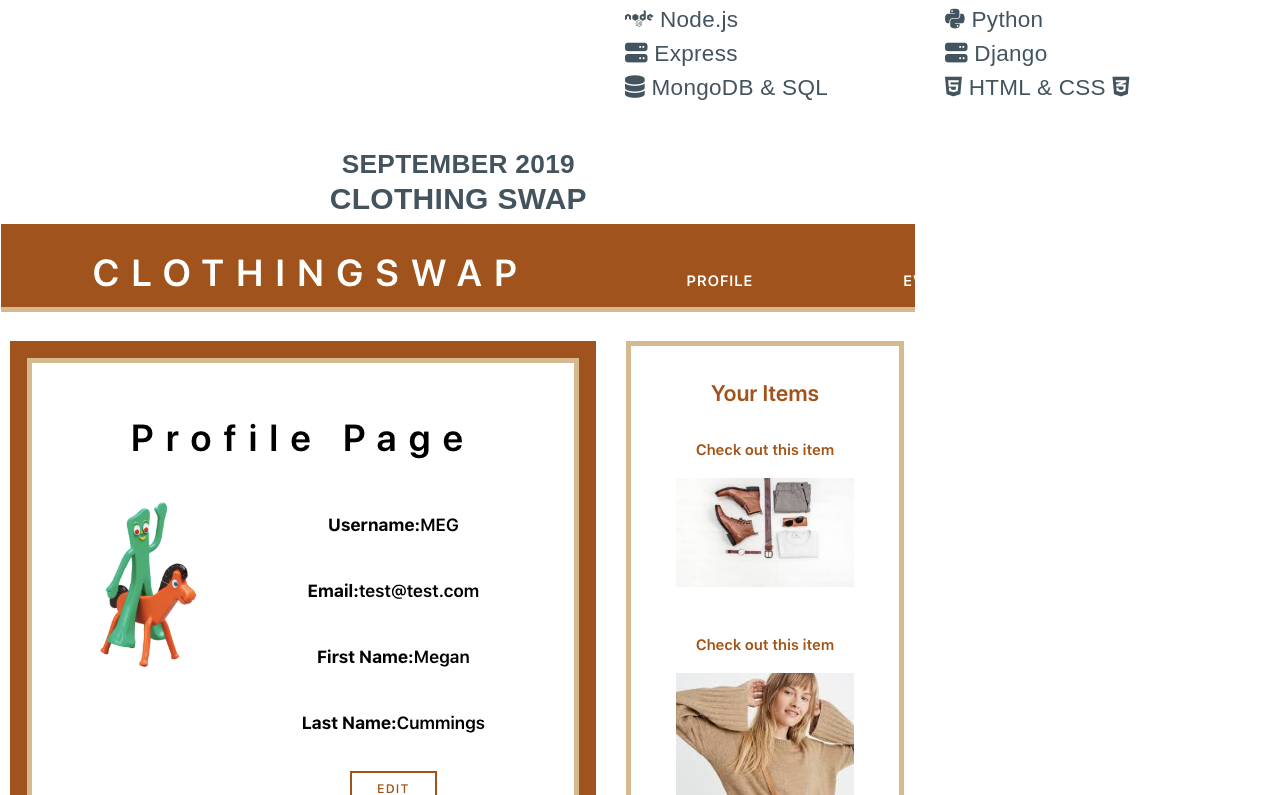
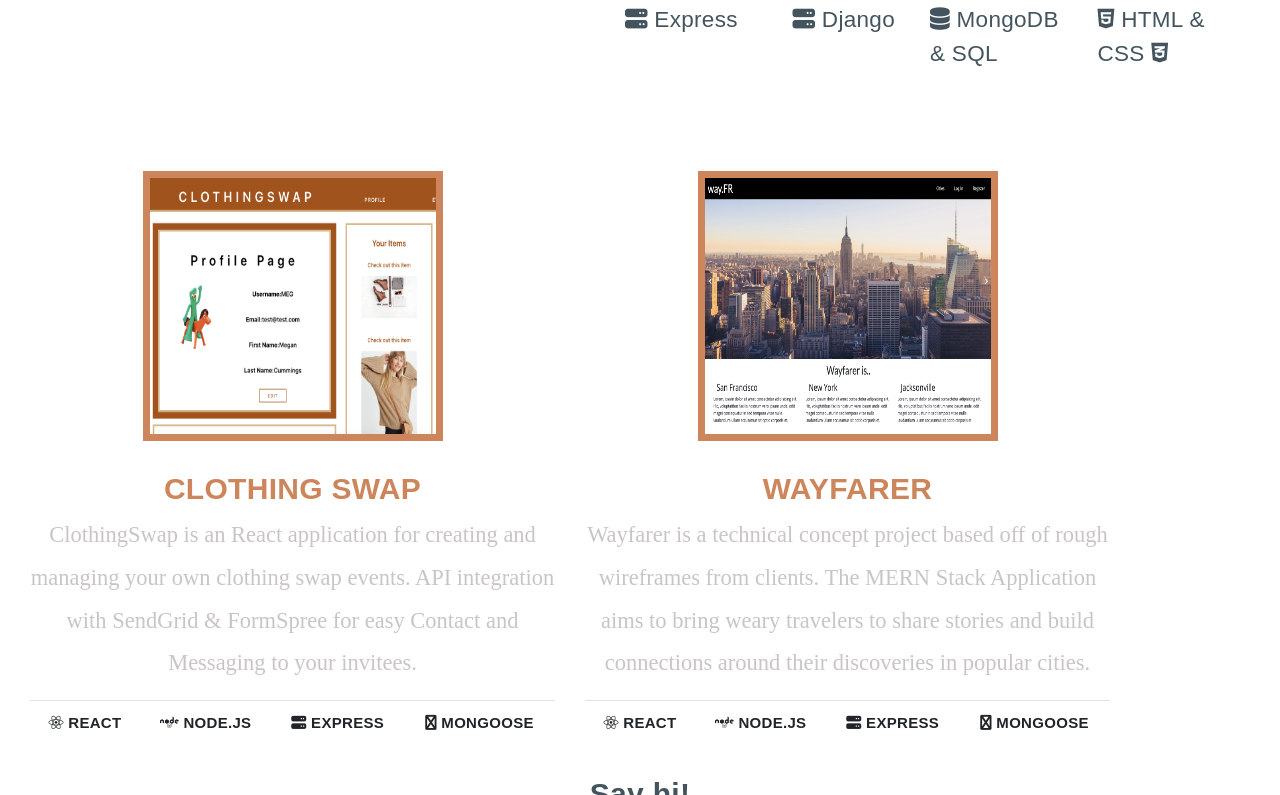
Before and after one commit to meganecummings/Portfolio, a React (Create React App) app: page / in a window 1280 px wide. Shown: the part 1485-2280 px from the top of the page. Built offline with nearby package versions, Linux system fonts and the light colour scheme; the HTML template or start-up script is replaced by a standard one.

Commit message:
Projects Updated

```diff
--- a/src/components/ProjectList/Project/Project.js
+++ b/src/components/ProjectList/Project/Project.js
@@ -1,21 +1,49 @@
 import React from 'react';
+import {Table} from 'react-bootstrap';
 
 // import Quotes from '../../Quotes/Quotes';
-import Items from './CSwap-Items.png'
+import Wayfarer from './wayfarer.png';
 import Profile from './CSwap-Profile.png';
 
 const Project = () => {
     return(
-        <article>
-            <h3>September 2019</h3>
+        <div id="project" className="container">
+            <div className="project clothingswap">
+                <a href="https://pages.git.generalassemb.ly/megcummings/clothingswap/" >
+                    <img className="project-img" src={Profile} alt="clothingswap homepage"/>
+                </a>
+                <h2 className="project-title">Clothing Swap</h2>
+                <p className="project-description">ClothingSwap is an React application for creating and managing your own clothing swap events. API integration with SendGrid & FormSpree for easy Contact and Messaging to your invitees.</p>
+                <Table hover border>
+                    <tbody className="table keyword">
+                    <tr>
+                        <td><i class="fab fa-react"></i> React</td>
+                        <td><i class="fab fa-node"></i> Node.js</td>
+                        <td><i class="fas fa-server"></i> Express</td>
+                        <td><i class="fab fa-database"></i> Mongoose </td>
+                    </tr>
+                </tbody >
+                </Table>
+            </div>
+            <div className="project wayfarer">
+                <a href="https://edfranco.github.io/wayfarer/">
+                    <img className="project-img" src={Wayfarer} alt="Wayfarer" />
+                </a>
+                <h2 className="project-title">Wayfarer</h2>
+                <p className="project-description">Wayfarer is a technical concept project based off of rough wireframes from clients. The MERN Stack Application aims to bring weary travelers to share stories and build connections around their discoveries in popular cities.</p>
+                <Table hover border >
+                    <tbody className="table keyword">
+                        <tr>
+                            <td><i class="fab fa-react"></i> React</td>
+                            <td><i class="fab fa-node"></i> Node.js</td>
+                            <td><i class="fas fa-server"></i> Express</td>
+                            <td><i class="fab fa-database"></i> Mongoose </td>
+                        </tr>
+                    </tbody >
+                    </Table>
 
-            <h2>Clothing Swap </h2>
-
-            <img src={Profile} alt="Clothing Swap App" />
-            <p>My latest project, ClothingSwap is a fully functional CRUD application for creating and managing your own Clothing Swap Events! </p>
-            <img src={Items} alt="Items Image" />
-            <p>In the app, as shown above, you can add new Items, include those items in your events, and share/invite others via Email to attend your events!</p>
-        </article>
+            </div>
+        </div>
     );
 };
 
--- a/src/components/ProjectList/ProjectList.css
+++ b/src/components/ProjectList/ProjectList.css
@@ -0,0 +1,39 @@
+.project-title {
+    text-align: center;
+    color: var(--bronze);
+    margin-top: 30px;
+}
+
+.project-description {
+    color: var(--darkgray);
+    font-size: 1.5em;
+}
+
+.project-img {
+    display: block;
+    margin-left: auto;
+    margin-right: auto;
+    margin-top: 40px;
+    border: .5em solid var(--bronze);
+    width: 20em;
+    height: 18em;
+}
+
+.project {
+    margin: 1em;
+}
+
+.container {
+    display: grid;
+    grid-template-columns: 4fr 4fr;
+}
+
+.clothingswap {
+    grid-column-start: 1;
+    grid-column-end: 2;
+}
+
+.wayfarer {
+    grid-column-start: 2;
+    grid-column-end: 3;
+}
```
